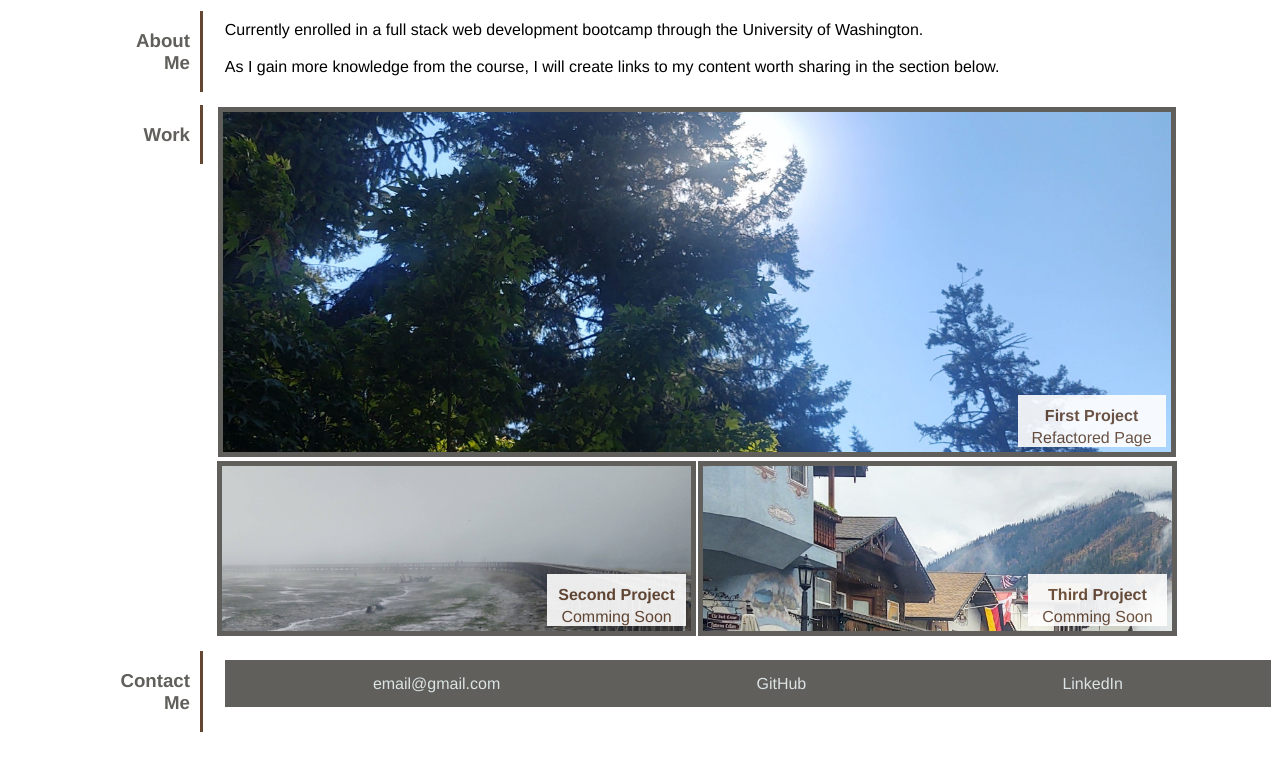
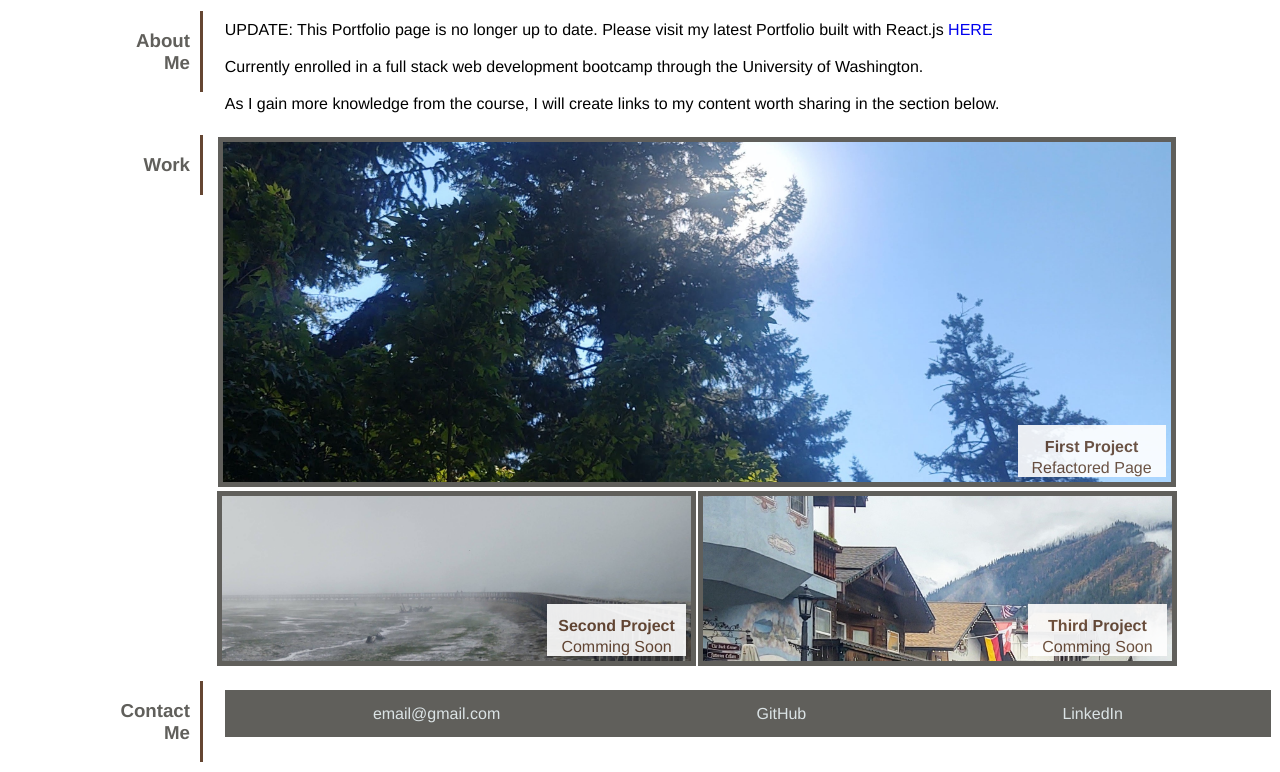
Before and after one commit to CM-GDev/Portfolio, a plain HTML site: page index.html in a window 1280 px wide. Shown: the part 255-1027 px from the top of the page. Before the commit the page ends 1000 px from the top, so only its background shows below. Drawn offline with Linux system fonts and the light colour scheme.

Commit message:
update page and readme to inform users of latest Porfolio link

```diff
--- a/assets/css/style.css
+++ b/assets/css/style.css
@@ -177,7 +177,7 @@
   }
 
   /* media queries for different screen widths */
-  @media screen and (max-width: 768px) {
+  @media screen and (max-width: 992px) {
     main {
         flex-direction: column;
     }
--- a/index.html
+++ b/index.html
@@ -32,6 +32,7 @@
           <h1 id="AboutMe">About Me</h1>
         </section>
         <section class="info-text">
+          <p>UPDATE: This Portfolio page is no longer up to date. Please visit my latest Portfolio built with React.js <a href="https://cm-gdev.github.io/react-cmg-dev-portfolio/"> HERE </a></p>
           <p>Currently enrolled in a full stack web development bootcamp through the University of Washington.</p>
           <p> As I gain more knowledge from the course, I will create links to my content worth sharing in the section below.</p>
         </section>
```
